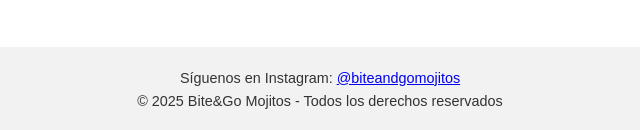
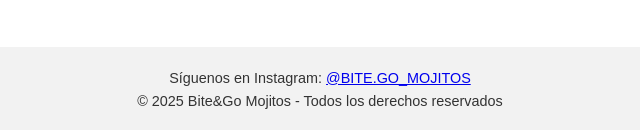
Before and after one commit to romeroiker/Bite-Go_Mojitos, a plain HTML site: page index.html in a window 1280 px wide. Shown: the part 1564-1694 px from the top of the page, 320-960 px from the left. Drawn offline with Linux system fonts and the light colour scheme.

Commit message:
Update index.html

```diff
--- a/index.html
+++ b/index.html
@@ -149,7 +149,7 @@
   </section>
 
   <footer>
-    <p>Síguenos en Instagram: <a href="https://instagram.com/tu_instagram" target="_blank">@biteandgomojitos</a></p>
+    <p>Síguenos en Instagram: <a href="https://www.instagram.com/bite.go_mojitos?igsh=ZXBneXZ4d29lbms0" target="_blank">@BITE.GO_MOJITOS</a></p>
     <p>&copy; 2025 Bite&Go Mojitos - Todos los derechos reservados</p>
   </footer>
 
```
